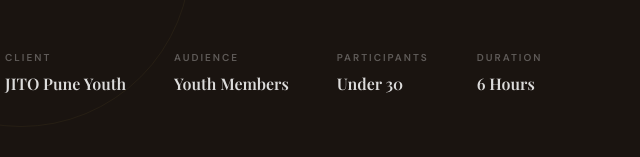
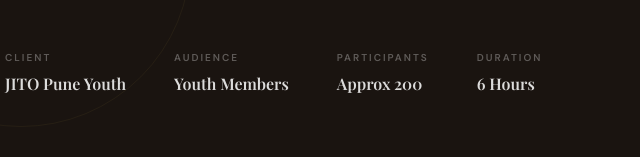
Before and after one commit to BDE-DS/DSxJITO-Pune, a plain HTML site: page index.html in a window 1280 px wide. Shown: the part 643-800 px from the top of the page, 59-699 px from the left. Drawn offline with nearby package versions, Linux system fonts and the light colour scheme; a web font is replaced by a local one.

Commit message:
index.html

```diff
--- a/index.html
+++ b/index.html
@@ -313,7 +313,7 @@
       </div>
       <div class="cover-meta-item">
         <div class="cover-meta-label">Participants</div>
-        <div class="cover-meta-value">Under 30</div>
+        <div class="cover-meta-value">Approx 200</div>
       </div>
       <div class="cover-meta-item">
         <div class="cover-meta-label">Duration</div>
```
